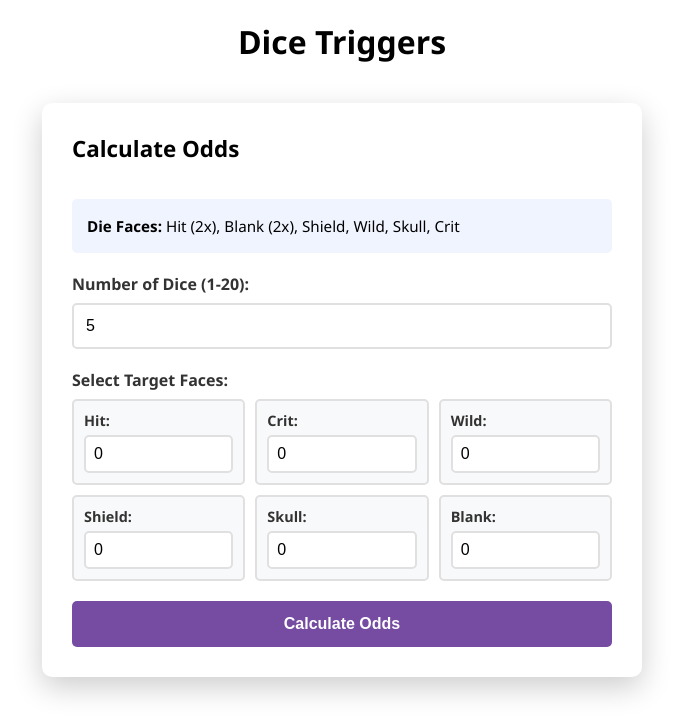
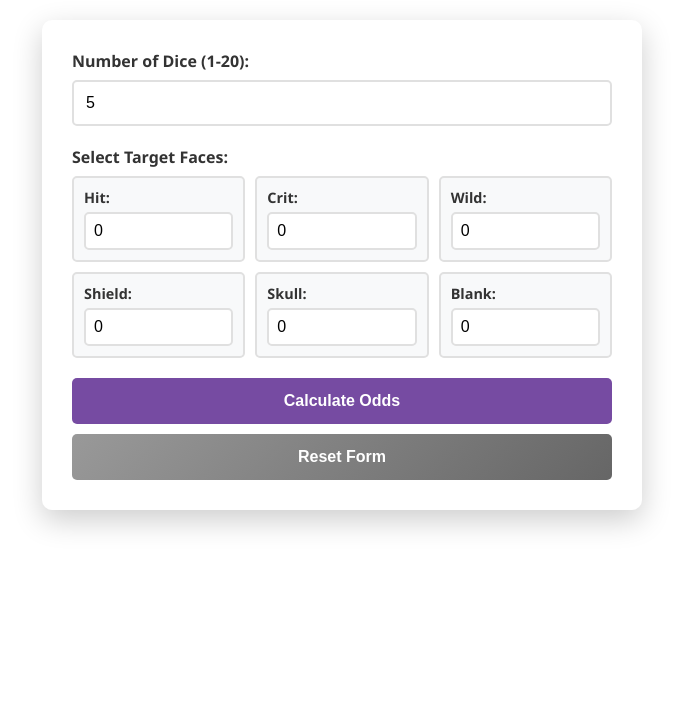
Before and after one commit to Natterhorn/mcp-triggers, a Flask app: page / in a window 1280 px wide. Shown: the top 720 px of the page, without its empty margins (298-981 px from the left). Run offline with Flask 3, Linux system fonts and the light colour scheme.

Commit message:
Added reset button, removed unnecessary code

```diff
--- a/app/templates/index.html
+++ b/app/templates/index.html
@@ -188,17 +188,7 @@
 </head>
 <body>
     <div class="container">
-        <header>
-            <h1>Dice Triggers</h1>
-        </header>
-
         <div class="card">
-            <h2>Calculate Odds</h2>
-
-            <div class="die-info">
-                <strong>Die Faces:</strong> Hit (2x), Blank (2x), Shield, Wild, Skull, Crit
-            </div>
-
             <div class="form-group">
                 <label for="numDice">Number of Dice (1-20):</label>
                 <input type="number" id="numDice" min="1" max="20" value="5">
@@ -210,6 +200,7 @@
             </div>
 
             <button onclick="calculateOdds()">Calculate Odds</button>
+            <button onclick="resetForm()" style="margin-top: 10px; background: linear-gradient(135deg, #999 0%, #666 100%); ">Reset Form</button>
             <div class="loading" id="loading">Calculating...</div>
             <div class="error" id="error"></div>
             <div class="results" id="results"></div>
@@ -296,6 +287,20 @@
             }
         }
 
+        function resetForm() {
+            // Reset number of dice to 5
+            document.getElementById('numDice').value = 5;
+
+            // Clear all face inputs to 0
+            document.querySelectorAll('[data-face]').forEach(input => {
+                input.value = 0;
+            });
+
+            // Clear error and results
+            document.getElementById('error').classList.remove('show');
+            document.getElementById('results').classList.remove('show');
+        }
+
         // Initialize on page load
         document.addEventListener('DOMContentLoaded', () => {
             initializeFaceSelector();
```
Also changed, not shown: app/dice.py (+0 -14 lines).
